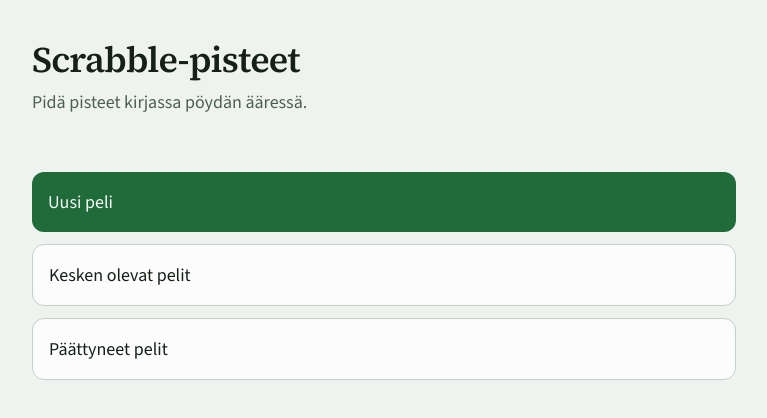
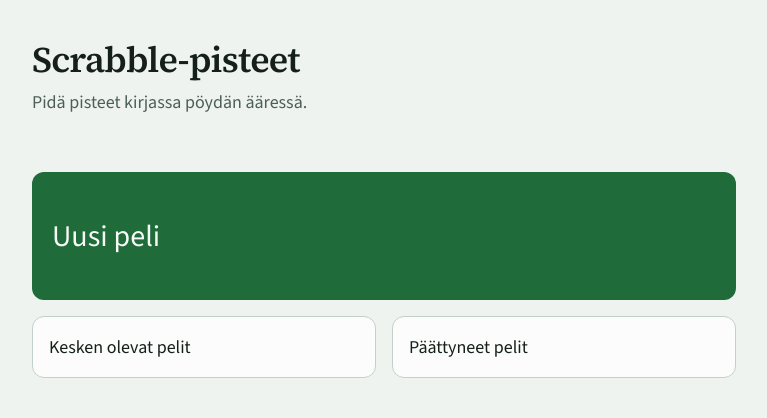
Before and after one commit to EulersNumber/scrabble, a React (Vite) app: page / in a window 1280 px wide. Shown: the top 418 px of the page, without its empty margins (256-1023 px from the left). Built offline with nearby package versions, Linux system fonts and the light colour scheme.

Commit message:
Enlarge home new-game CTA in a 2x2 hub layout.
Uusi peli uses a hero-sized primary button spanning the top row; continue
and history sit side by side on the second row so starting a game dominates.

Co-authored-by: Niko Miller <EulersNumber@users.noreply.github.com>

```diff
--- a/src/ui/HomeScreen.tsx
+++ b/src/ui/HomeScreen.tsx
@@ -13,10 +13,11 @@ type HomeScreenProps = {
 
 /**
  * Home hub: primary new-game action plus secondary continue and history
- * entry points (T4.0 / T4.5, D17).
+ * entry points (T4.0 / T4.5, D17, D29).
  *
- * Lists live on their own screens so home stays focused on starting a sitting.
- * Layout/chrome uses shared UI primitives (D27).
+ * Layout is a 2×2-style grid: new game spans the top row; continue and
+ * history share the second row so starting a sitting stays visually dominant.
+ * Lists live on their own screens. Layout/chrome uses shared UI primitives (D27).
  */
 export function HomeScreen({
   onNewGame,
@@ -31,10 +32,12 @@ export function HomeScreen({
         subtitle={strings.homeSubtitle}
       />
 
-      <div className="mt-2 flex flex-col gap-3 md:mt-4">
-        <Button fullWidth onClick={onNewGame}>
-          {strings.newGame}
-        </Button>
+      <div className="mt-2 grid grid-cols-2 gap-3 md:mt-4 md:gap-4">
+        <div className="col-span-2">
+          <Button fullWidth size="hero" onClick={onNewGame}>
+            {strings.newGame}
+          </Button>
+        </div>
         <Button variant="secondary" fullWidth onClick={onContinueList}>
           {strings.continueSection}
         </Button>
--- a/src/ui/primitives/Button.tsx
+++ b/src/ui/primitives/Button.tsx
@@ -1,10 +1,13 @@
 import type { ButtonHTMLAttributes, ReactNode } from 'react'
 
 type ButtonVariant = 'primary' | 'secondary' | 'ghost'
+type ButtonSize = 'md' | 'hero'
 
 type ButtonProps = {
   children: ReactNode
   variant?: ButtonVariant
+  /** Visual scale; `hero` is for a dominant primary CTA (e.g. home new game). */
+  size?: ButtonSize
   fullWidth?: boolean
 } & Omit<ButtonHTMLAttributes<HTMLButtonElement>, 'className'>
 
@@ -17,6 +20,11 @@ const variantClass: Record<ButtonVariant, string> = {
     'bg-transparent text-ink-muted underline-offset-2 hover:underline active:text-ink',
 }
 
+const sizeClass: Record<ButtonSize, string> = {
+  md: 'px-4 py-4 text-lg',
+  hero: 'min-h-28 px-5 py-8 text-2xl md:min-h-32 md:py-10 md:text-3xl',
+}
+
 /**
  * Shared tap target styled from design tokens (D27).
  *
@@ -25,6 +33,7 @@ const variantClass: Record<ButtonVariant, string> = {
 export function Button({
   children,
   variant = 'primary',
+  size = 'md',
   fullWidth = false,
   type = 'button',
   ...rest
@@ -33,10 +42,12 @@ export function Button({
     <button
       type={type}
       className={[
-        'rounded-control px-4 py-4 text-left text-lg font-medium transition-colors',
+        'rounded-control text-left font-medium transition-colors',
         'disabled:cursor-not-allowed disabled:opacity-50',
         fullWidth ? 'w-full' : '',
-        variant === 'ghost' ? 'self-start px-0 py-1 text-base' : '',
+        variant === 'ghost'
+          ? 'self-start px-0 py-1 text-base'
+          : sizeClass[size],
         variantClass[variant],
       ]
         .filter(Boolean)
```
Also changed, not shown: 1 other file (tests, documents, lock files or other folders).
